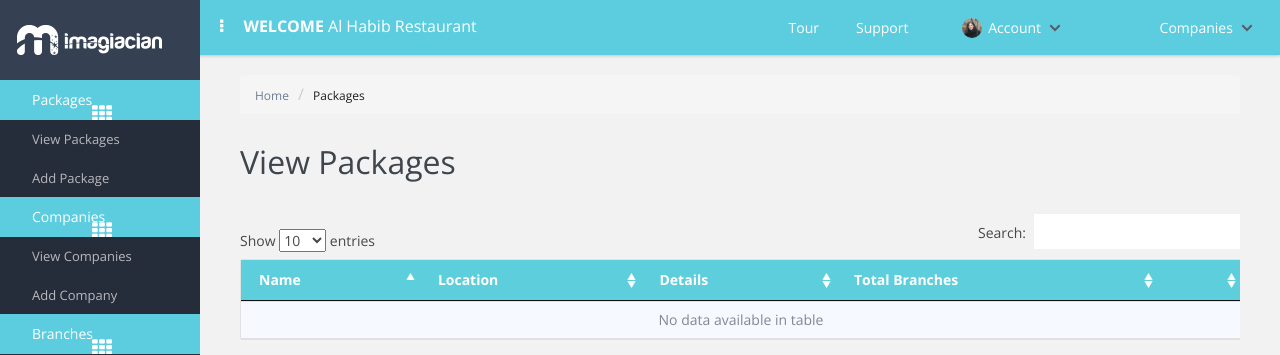
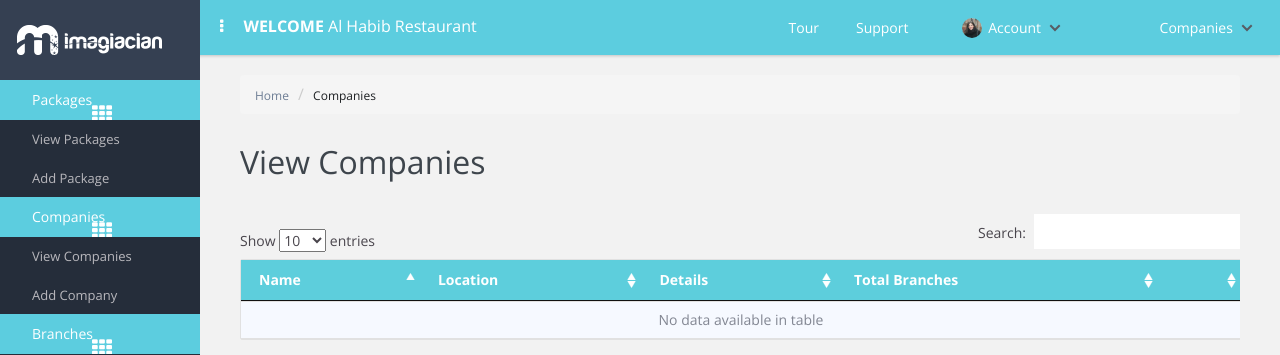
Before and after one commit to TheHanif/Restaurant-app, a PHP site: page /view_company.php in a window 1280 px wide. Shown: the top 355 px of the page. Run offline with PHP 8.4, Linux system fonts and the light colour scheme; the visitor is signed in with stand-in values (Sample User, id 1); data that the repository does not hold is empty; some libraries are stand-ins or nearby versions.

Commit message:
links updates

```diff
--- a/add_branch.php
+++ b/add_branch.php
@@ -4,7 +4,7 @@
 
 	<ul class="breadcrumb">
 	    <li><a href="#">Home</a></li>
-	    <li><a href="view_branches.php">Branches</a></li>
+	    <li><a href="view_branch.php">Branches</a></li>
 	    <li><a class="active" href="#" >Add</a></li>
 	</ul>
 
--- a/view_company.php
+++ b/view_company.php
@@ -6,11 +6,11 @@
 
 	<ul class="breadcrumb">
 	    <li><a href="#">Home</a></li>
-	    <li><a class="active" href="#">Packages</a></li>
+	    <li><a class="active" href="#">Companies</a></li>
 	</ul>
 
 <div class="page-heading">
-	<h1>View Packages</h1>
+	<h1>View Companies</h1>
 </div>
 
 	<div class="table-responsive custom-table">
```
